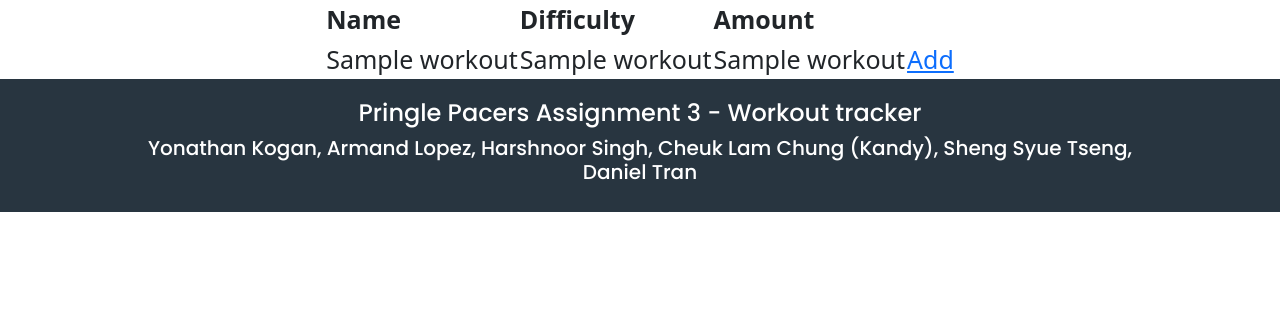
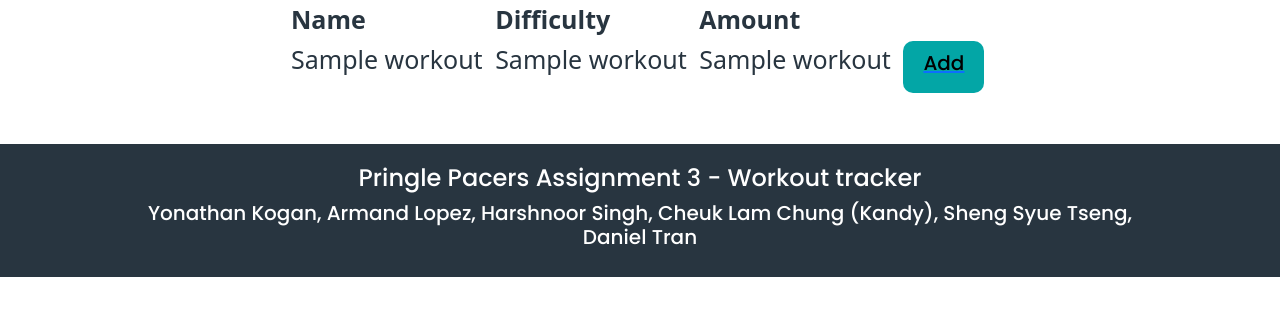
Before and after one commit to Harshnoor-Singh-34/Pringle-Pacers-Workout-Tracker, a Flask app: page /workout in a window 1280 px wide. Shown: the part 150-466 px from the top of the page. Run offline with Flask 2, Linux system fonts and the light colour scheme; the visitor is signed in with stand-in values (Sample User, id 1); a database or web service that is not in the repository returns one stand-in record (values such as "Sample title"); some libraries are stand-ins or nearby versions.

Commit message:
selection page done

```diff
--- a/static/css/style.css
+++ b/static/css/style.css
@@ -414,6 +414,7 @@ h2{
     border-radius: 10px;
     background-color:#03A6A6 ;
     width: 230px !important;
+
     height: 53px !important;
 }
 
@@ -447,6 +448,9 @@ h2{
     margin-left: auto;
     margin-right: auto;
     font-size: 25px;
+    color: #283540;
+    margin-bottom: 50px;
+    width: 700px;
 }
 
 .worklist{
@@ -458,3 +462,26 @@ h2{
     padding: 5%;
     float: left;
 }
+
+
+.addbut {
+    font-size: 9px;
+    font-family: 'Poppins', sans-serif;
+    color: #283540;
+    background-color: #03A6A6;
+    width: fit-content;
+    padding: 10px 20px;
+    border-radius: 10px;
+    text-decoration: none!important;
+
+
+}
+
+.addbut h2{
+    font-size: 20px;
+    text-decoration: none !important;
+}
+
+.addbut:hover{
+    color: white;
+}
--- a/templates/login.html
+++ b/templates/login.html
@@ -55,7 +55,7 @@
 
         </div>
     </div>
-    </div>
+
 
     <div class="footer">
         <div class="container1">
--- a/templates/workout-select.html
+++ b/templates/workout-select.html
@@ -43,7 +43,11 @@
                 <td>{{ x[2] }}</td>
                 <td>{{ x[3] }}</td>
                 <td>
-                    <a href="workout/{{ x[0] }}">Add</a>
+                    <a href="workout/{{ x[0] }}">
+                        <div class="addbut">
+                            <h2>Add</h2>
+                        </div>
+                    </a>
                 </td>
             </tr>
         {% endfor %}
```
